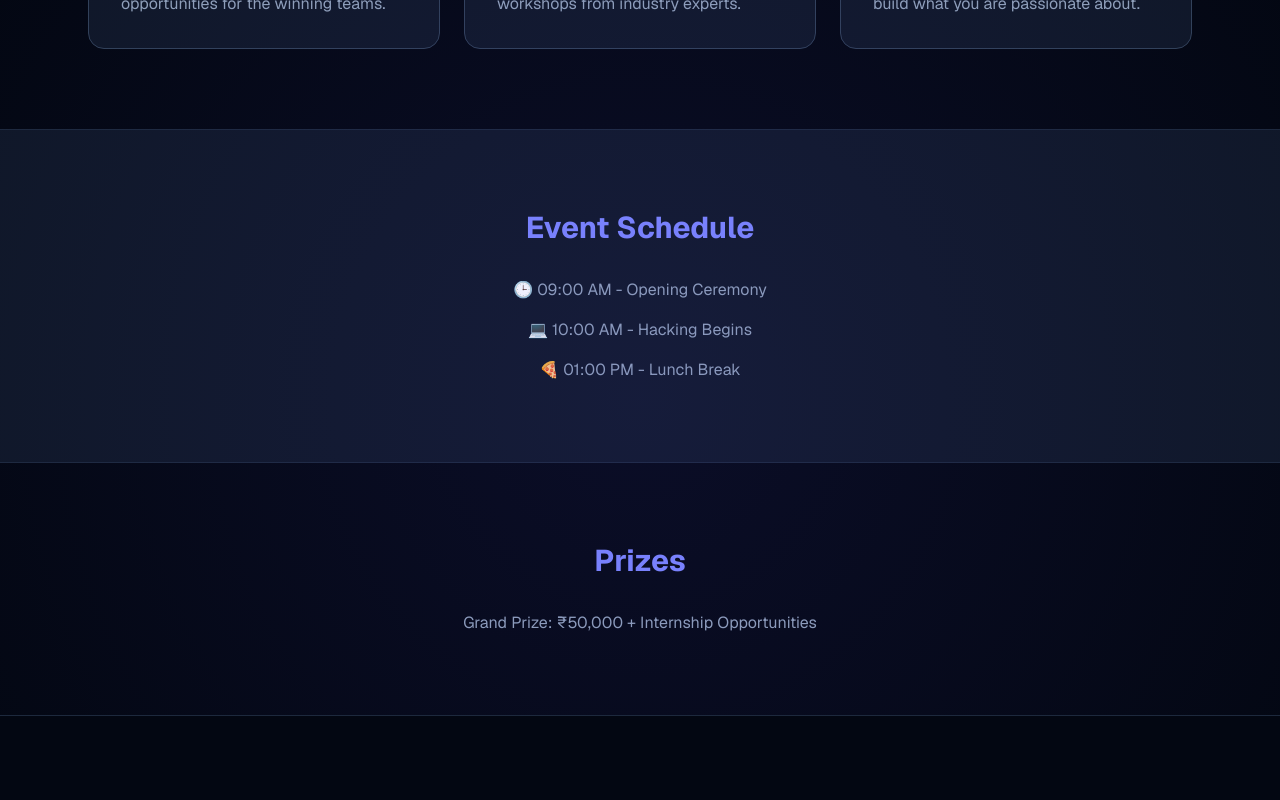
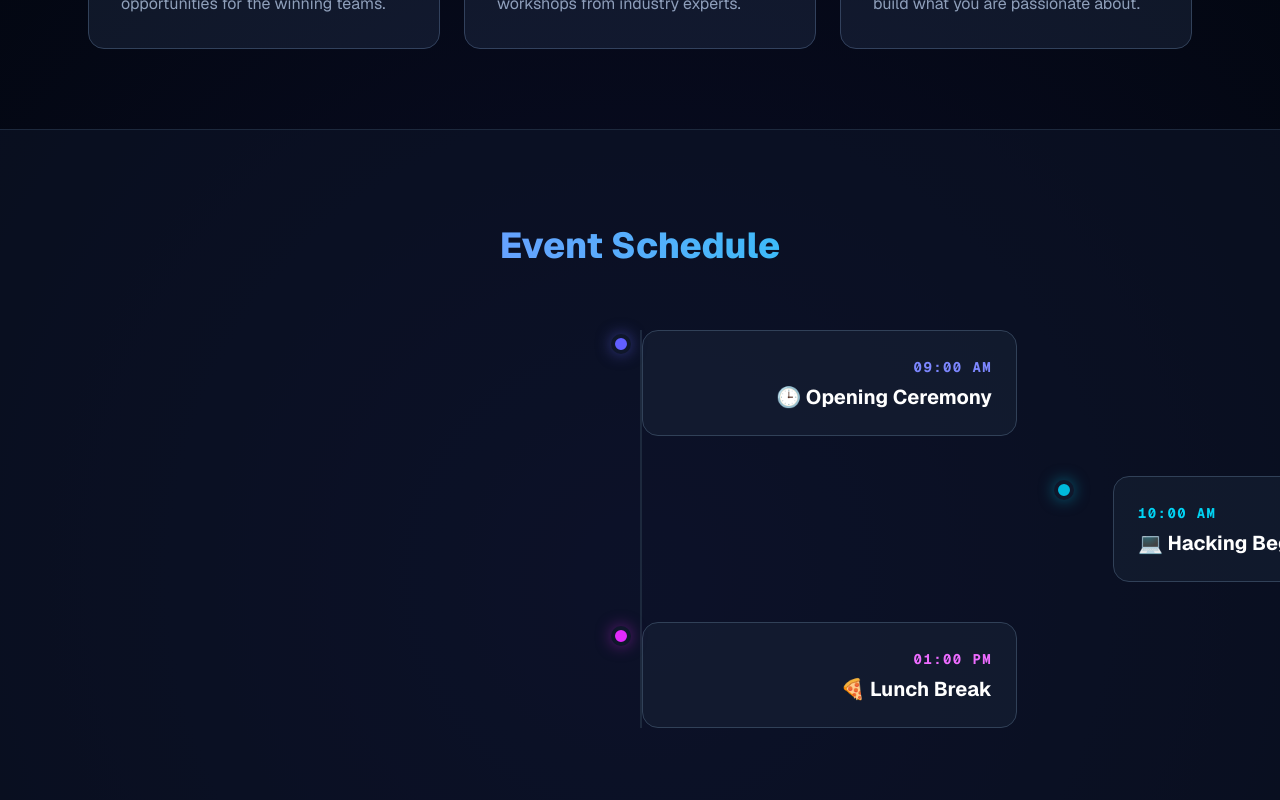
Before and after one commit to abhijeetmandal278-alt/hackathon-26, a Next.js app: page / in a window 1280 px wide. Shown: the part 1060-1860 px from the top of the page. Built offline with nearby package versions, Linux system fonts and the light colour scheme.

Commit message:
style: transformed event schedule into a vertical timeline with hover effects

```diff
--- a/app/page.tsx
+++ b/app/page.tsx
@@ -89,21 +89,45 @@ export default function Home() {
     <h3 className="text-xl font-bold mb-3 text-fuchsia-400">Any Track</h3>
     <p className="text-slate-400">Whether it is AI, Web3, or Fintech—build what you are passionate about.</p>
   </div>
-
 </section>
 
-      {/* Schedule Section */}
-      <section id="schedule" className="py-20 bg-slate-800/50 border-y border-slate-800">
-        <div className="max-w-4xl mx-auto px-6 text-center">
-          <h2 className="text-3xl font-bold text-indigo-400 mb-8">Event Schedule</h2>
-          <div className="text-slate-400 space-y-4">
-            <p>🕒 09:00 AM - Opening Ceremony</p>
-            <p>💻 10:00 AM - Hacking Begins</p>
-            <p>🍕 01:00 PM - Lunch Break</p>
-          </div>
+{/* Event Schedule Section */}
+<section id="schedule" className="py-24 bg-slate-900/50 border-y border-slate-800 relative overflow-hidden">
+  <div className="max-w-4xl mx-auto px-6">
+    <h2 className="text-4xl font-extrabold text-center mb-16 bg-gradient-to-r from-indigo-400 to-cyan-400 bg-clip-text text-transparent">
+      Event Schedule
+    </h2>
+
+    <div className="relative border-l-2 border-slate-800 ml-4 md:ml-0 md:left-1/2">
+      {/* Event 1 */}
+      <div className="mb-10 ml-6 md:ml-0 md:w-1/2 md:pr-12 md:text-right relative">
+        <div className="absolute -left-[31px] md:-left-auto md:-right-[11px] top-1 w-5 h-5 rounded-full bg-indigo-500 shadow-[0_0_15px_rgba(99,102,241,0.5)] border-4 border-slate-900"></div>
+        <div className="bg-slate-800/40 p-6 rounded-2xl border border-slate-700 hover:border-indigo-500/50 transition-all hover:scale-105">
+          <span className="text-indigo-400 font-mono font-bold text-sm tracking-widest uppercase">09:00 AM</span>
+          <h3 className="text-xl font-bold text-white mt-1">🕒 Opening Ceremony</h3>
         </div>
-      </section>
+      </div>
 
+      {/* Event 2 */}
+      <div className="mb-10 ml-6 md:ml-0 md:w-1/2 md:left-1/2 md:pl-12 relative">
+        <div className="absolute -left-[31px] md:-left-[11px] top-1 w-5 h-5 rounded-full bg-cyan-500 shadow-[0_0_15px_rgba(6,182,212,0.5)] border-4 border-slate-900"></div>
+        <div className="bg-slate-800/40 p-6 rounded-2xl border border-slate-700 hover:border-cyan-500/50 transition-all hover:scale-105">
+          <span className="text-cyan-400 font-mono font-bold text-sm tracking-widest uppercase">10:00 AM</span>
+          <h3 className="text-xl font-bold text-white mt-1">💻 Hacking Begins</h3>
+        </div>
+      </div>
+
+      {/* Event 3 */}
+      <div className="ml-6 md:ml-0 md:w-1/2 md:pr-12 md:text-right relative">
+        <div className="absolute -left-[31px] md:-left-auto md:-right-[11px] top-1 w-5 h-5 rounded-full bg-fuchsia-500 shadow-[0_0_15px_rgba(192,38,211,0.5)] border-4 border-slate-900"></div>
+        <div className="bg-slate-800/40 p-6 rounded-2xl border border-slate-700 hover:border-fuchsia-500/50 transition-all hover:scale-105">
+          <span className="text-fuchsia-400 font-mono font-bold text-sm tracking-widest uppercase">01:00 PM</span>
+          <h3 className="text-xl font-bold text-white mt-1">🍕 Lunch Break</h3>
+        </div>
+      </div>
+    </div>
+  </div>
+</section>
       {/* Prizes Section */}
       <section id="prizes" className="py-20">
         <div className="max-w-4xl mx-auto px-6 text-center">
```
